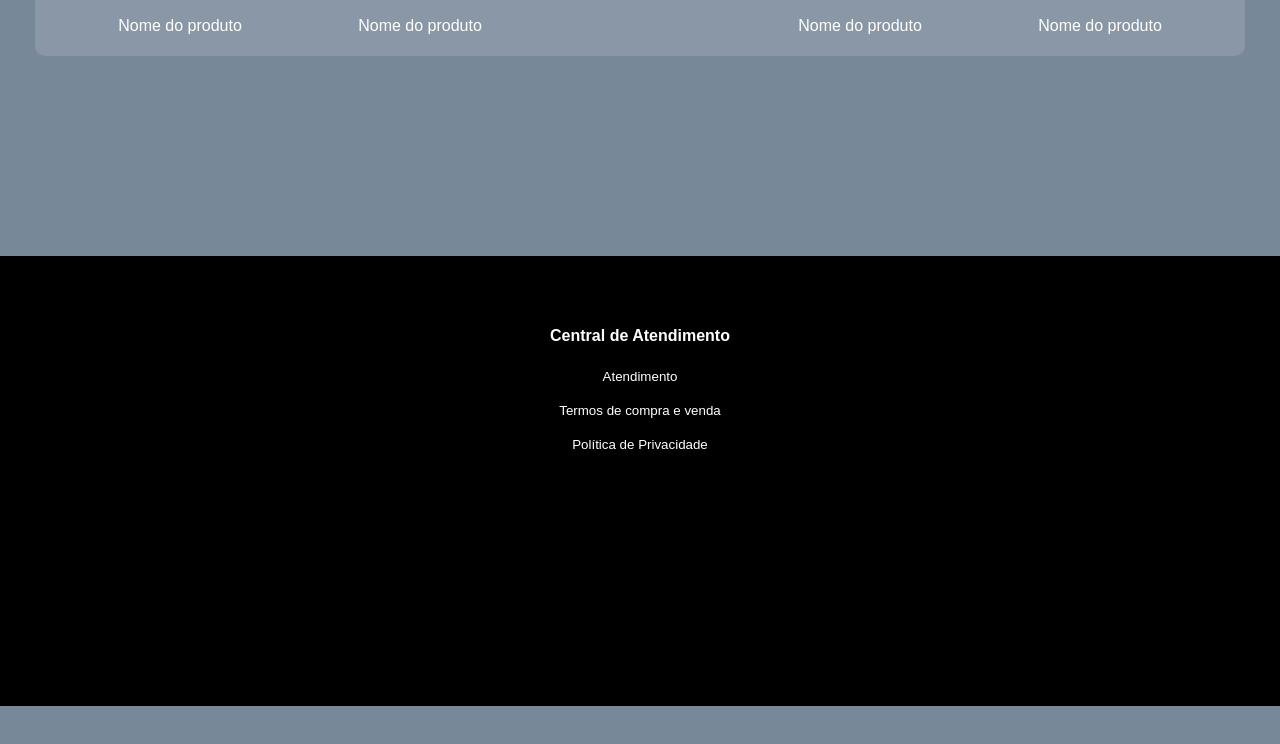
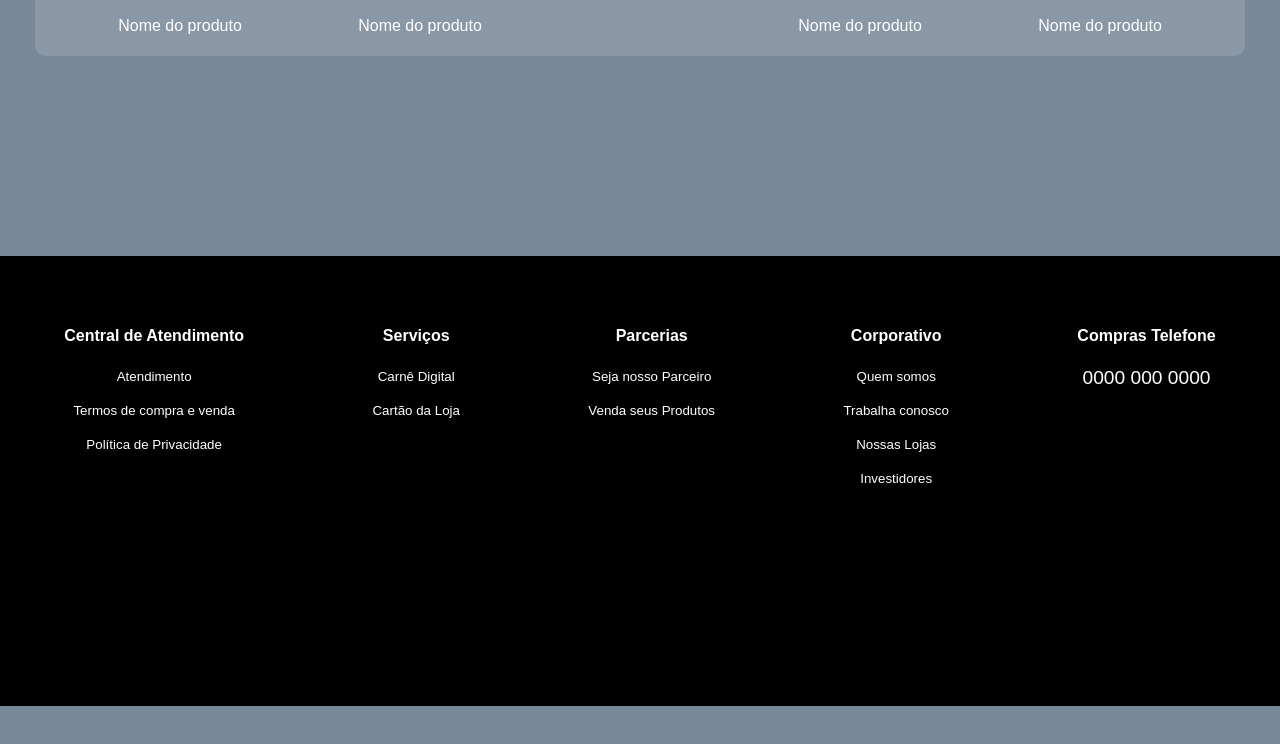
Before and after one commit to NikolasSantis/Catalogo, a plain HTML site: page index.html in a window 1280 px wide. Shown: the part 2268-3012 px from the top of the page. Drawn offline with Linux system fonts and the light colour scheme.

Commit message:
Create Footer

```diff
--- a/index.html
+++ b/index.html
@@ -889,14 +889,42 @@
 
     </section>
 
+
+    <!-- Rodapé da Página  -->
+
     <footer class="footer_box">
 
-        <section>
+        <div class="footer_content">
             <h4> Central de Atendimento </h4>
             <p> <a> <small> Atendimento </small> </a> </p>
             <p> <a> <small> Termos de compra e venda </small> </a> </p>
             <p> <a> <small> Política de Privacidade </small> </a> </p>
-        </section>
+        </div>
+
+        <div class="footer_content">
+            <h4> Serviços </h4>
+            <p> <a> <small> Carnê Digital </small> </a> </p>
+            <p> <a> <small> Cartão da Loja </small> </a> </p>
+        </div>
+
+        <div class="footer_content">
+            <h4> Parcerias </h4>
+            <p> <a> <small> Seja nosso Parceiro </small> </a> </p>
+            <p> <a> <small> Venda seus Produtos </small> </a> </p>
+        </div>
+
+        <div class="footer_content">
+            <h4> Corporativo </h4>
+            <p> <a> <small> Quem somos </small> </a> </p>
+            <p> <a> <small> Trabalha conosco </small> </a> </p>
+            <p> <a> <small> Nossas Lojas </small> </a> </p>
+            <p> <a> <small> Investidores </small></a></p>
+        </div>
+
+        <div class="footer_content">
+            <h4> Compras Telefone </h4>
+            <p> <big> 0000 000 0000 </big> </p>
+        </div>
 
     </footer>
 
--- a/script.js
+++ b/script.js
@@ -1,4 +1,8 @@
 // Trocar cor do botão do carrossel
+
+
+// COLOCAR UMA SECTIONS ANTES DO FOOTER PARA REDIRECIONAMENTO PARA
+// DÚVIDAS FREQUENTES
 
 
 // COLOCAR UM TEXTO NO ENTRE OS CONTAINER DE INTERIOR E EXTERIOR
--- a/style.css
+++ b/style.css
@@ -363,9 +363,16 @@ h1 {
 .footer_box {
     background-color: black;
     color: white;
+    display: flex;
+    flex-direction: row;
+    justify-content: space-around;
     width: 100%;
     height: 400px;
     bottom: 0;
-    text-align: center;
     padding-top: 50px;
 }
+
+.footer_content {
+    text-align: center;
+
+}
```
